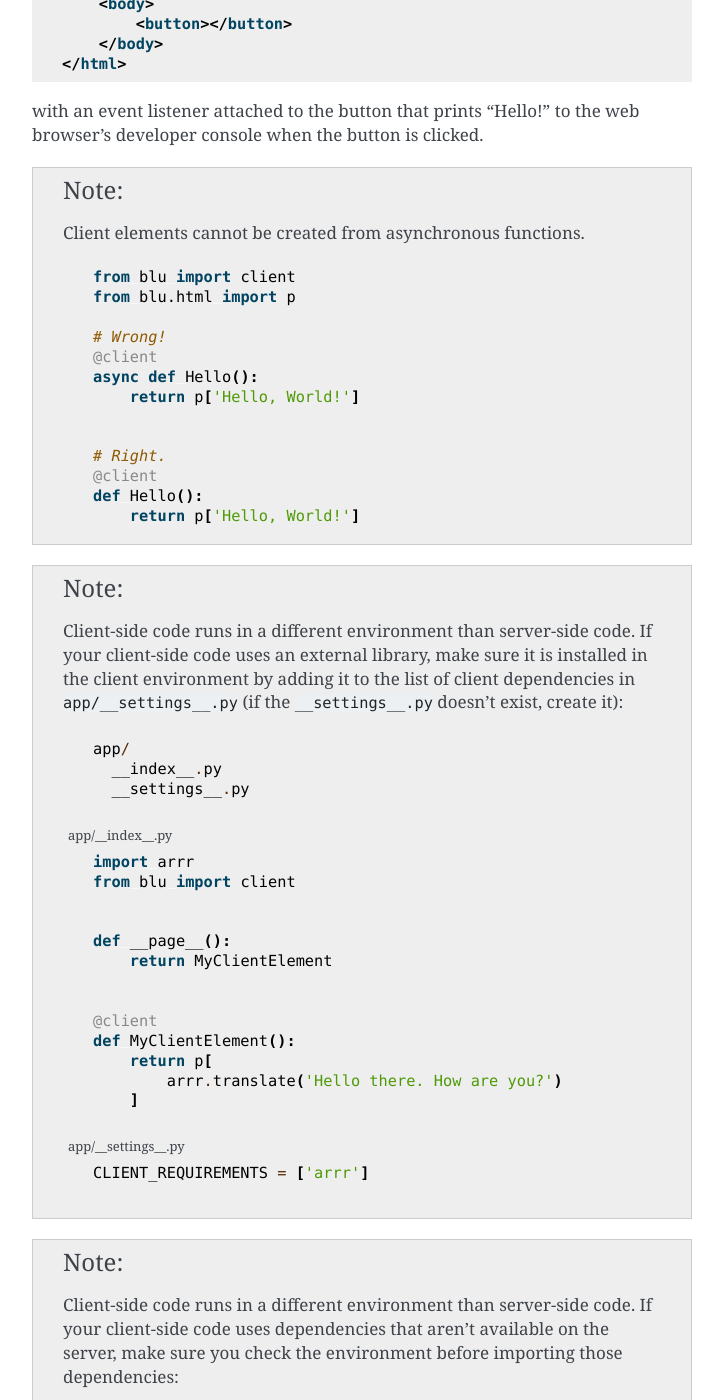
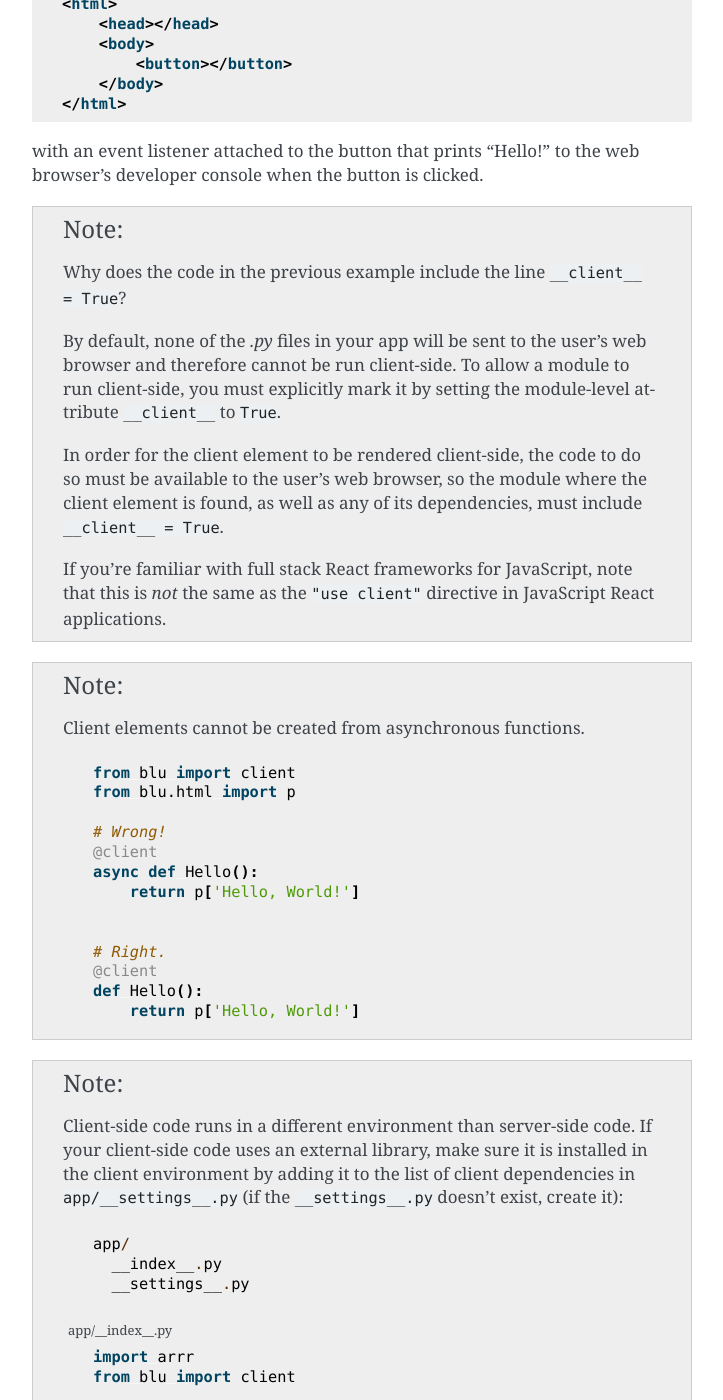
Before and after one commit to johnlarson/blu, a Sphinx documentation site: the page built from docs/user-guide/client-side-rendering.rst, in a window 1280 px wide and 1400 px high, scrolled down 1543 px. Shown: the whole window, without its empty margins (388-1111 px from the left). Built offline with Sphinx 7.4.7, drawn with Linux system fonts in a browser that asks for light colours; some of the changed text lies outside the part shown.

Commit message:
update client-side rendering docs for new way of rendering

```diff
--- a/docs/user-guide/client-side-rendering.rst
+++ b/docs/user-guide/client-side-rendering.rst
@@ -33,6 +33,8 @@ To solve this, you create a *client element*. A client element is an custom elem
 
     from blu import client
     from blu.html import html, head, body, button
+
+    __client__ = True
 
 
     def __page__():
@@ -75,6 +77,16 @@ with an event listener attached to the button that prints "Hello!" to the web br
 
 .. note::
 
+    Why does the code in the previous example include the line ``__client__ = True``?
+
+    By default, none of the `.py` files in your app will be sent to the user's web browser and therefore cannot be run client-side. To allow a module to run client-side, you must explicitly mark it by setting the module-level attribute ``__client__`` to ``True``.
+
+    In order for the client element to be rendered client-side, the code to do so must be available to the user's web browser, so the module where the client element is found, as well as any of its dependencies, must include ``__client__ = True``.
+
+    If you're familiar with full stack React frameworks for JavaScript, note that this is *not* the same as the ``"use client"`` directive in JavaScript React applications.
+
+.. note::
+
     Client elements cannot be created from asynchronous functions.
 
     .. code-block:: python
@@ -108,6 +120,8 @@ with an event listener attached to the button that prints "Hello!" to the web br
         import arrr
         from blu import client
 
+        __client__ = True
+
 
         def __page__():
             return MyClientElement
@@ -139,6 +153,8 @@ with an event listener attached to the button that prints "Hello!" to the web br
 
         from pyscript import window
 
+        __client__ = True
+
 
         def __page__():
             return GoToPyPIButton
@@ -161,6 +177,8 @@ with an event listener attached to the button that prints "Hello!" to the web br
 
         if client:
             from pyscript import window
+
+        __client__ = True
 
 
         def __page__():
@@ -187,6 +205,8 @@ Client elements can take arguments:
     from blu import client
     from blu.html import span
 
+    __client__ = True
+
 
     def __page__():
         ColoredText('red', text='This should be red.')
@@ -200,12 +220,15 @@ Client elements can take arguments:
 
 .. note::
 
-    Calling a client element as a function does it mutate the original client element; instead, it returns a copy of the original client element with the new render arguments.
+    Calling a client element as a function does not mutate the original client element; instead, it returns a copy of the original client element with the new render arguments.
 
     .. code-block:: python
 
         from blu import client
         from blu.html import p
+
+        __client__ = True
+
 
         @client
         Greeting(name):
@@ -225,6 +248,8 @@ Client elements can take arguments:
 
         from blu import client
         from blu.html import p
+
+        __client__ = True
 
 
         @client
@@ -249,6 +274,8 @@ You can also pass child nodes to client elements using square bracket notation a
     from blu import client
     from blu.html import span
 
+    __client__ = True
+
 
     def __page__():
         ColoredText('red')[
@@ -271,6 +298,9 @@ You can also pass child nodes to client elements using square bracket notation a
         from blu import client
         from blu.html import div
 
+        __client__ = True
+
+
         @client
         ClientDiv():
             return div[(yield)]
@@ -289,6 +319,8 @@ You can also pass child nodes to client elements using square bracket notation a
 
         from blu import client
         from blu.html import p
+
+        __client__ = True
 
 
         @client
@@ -396,6 +428,8 @@ Use :func:`blu.use_state` to specify UI state and change that state in response
 
     from blu import use_state
 
+    __client__ = True
+
 
     @client
     def MyClientElement():
@@ -437,6 +471,8 @@ Most of the time, you will be able to get the interactive behavior you want by c
 
     from blu import client, use_ref
     from blu.html import div, button, input
+
+    __client__ = True
 
 
     @client
@@ -487,6 +523,8 @@ Sometimes, you'll want to perform some action immediately after rendering, witho
     if client:
         from js import alert
 
+    __client__ = True
+
 
     @client
     def MyClientElement():
@@ -530,6 +568,8 @@ What's happening here:
             # for details on this module.
             from pyscript import window
 
+        __client__ = True
+
 
         @client
         def MyClientElement():
```
